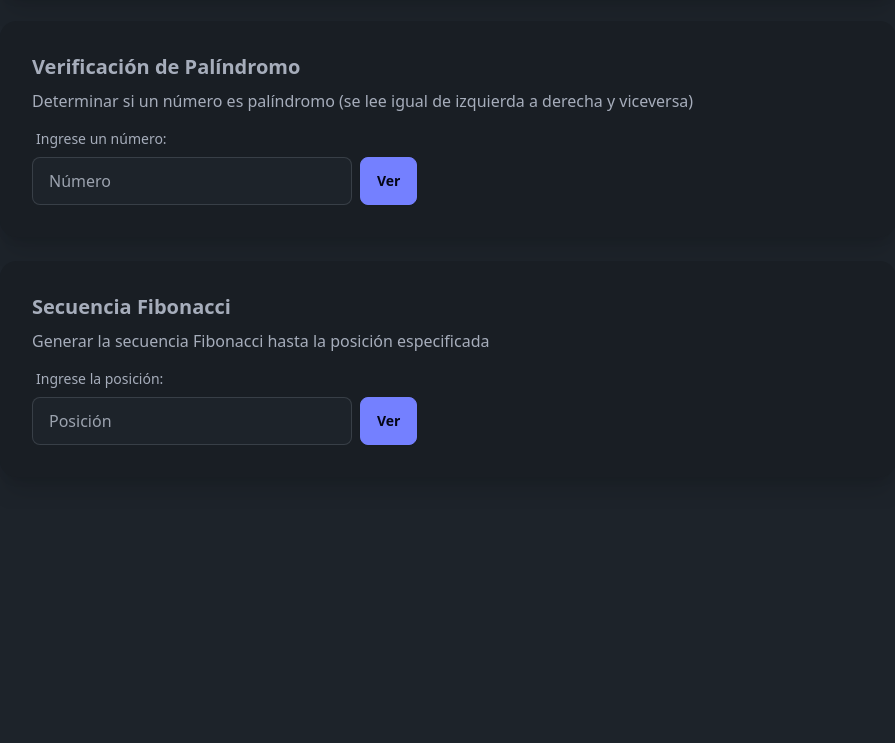
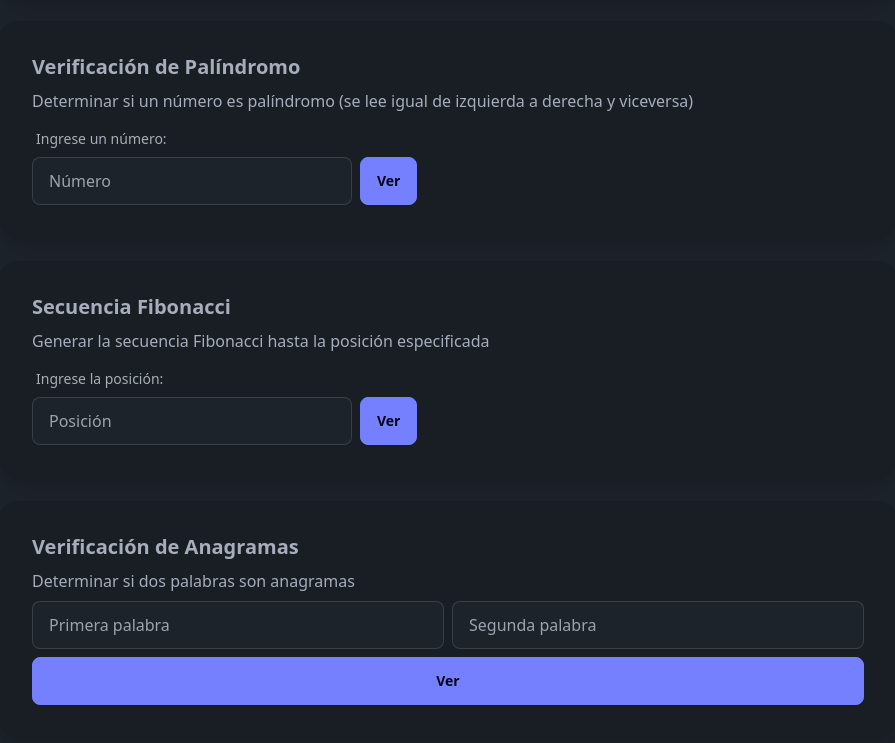
Before and after one commit to amimedicenrufo/ejercicios-de-logica, a plain HTML site: page index.html in a window 1280 px wide. Shown: the part 1215-1958 px from the top of the page, without its empty margins (192-1087 px from the left). Before the commit the page ends 1724 px from the top, so only its background shows below. Drawn offline with nearby package versions, Linux system fonts and the light colour scheme.

Commit message:
ejercicios con anagramas

```diff
--- a/index.html
+++ b/index.html
@@ -192,6 +192,35 @@
             </div>
           </div>
         </div>
+
+        <!-- Ejercicio 7: Anagrama -->
+        <div class="card bg-base-200 shadow-xl">
+          <div class="card-body">
+            <h2 class="card-title">Verificación de Anagramas</h2>
+            <p class="text-base-content">
+              Determinar si dos palabras son anagramas
+            </p>
+            <div class="form-control">
+              <div class="grid grid-cols-1 md:grid-cols-2 gap-2 mb-2">
+                <input
+                  type="text"
+                  id="input7a"
+                  class="input input-bordered"
+                  placeholder="Primera palabra"
+                />
+                <input
+                  type="text"
+                  id="input7b"
+                  class="input input-bordered"
+                  placeholder="Segunda palabra"
+                />
+              </div>
+              <button onclick="checkAnagram()" class="btn btn-primary">
+                Ver
+              </button>
+            </div>
+          </div>
+        </div>
       </div>
     </div>
 
@@ -324,6 +353,31 @@
             secuencia.join(", ")
         );
       }
+
+      // Función para anagramas (ejercicio 7)
+      function checkAnagram() {
+        const palabra1 = document.getElementById("input7a").value.toLowerCase();
+        const palabra2 = document.getElementById("input7b").value.toLowerCase();
+
+        if (!palabra1 || !palabra2) {
+          alert("Por favor ingrese ambas palabras");
+          return;
+        }
+
+        if (palabra1.length !== palabra2.length) {
+          alert("Las palabras no son anagramas");
+          return;
+        }
+
+        if (
+          palabra1.split("").sort().join("") ===
+          palabra2.split("").sort().join("")
+        ) {
+          alert("Las palabras son anagramas");
+        } else {
+          alert("Las palabras no son anagramas");
+        }
+      }
     </script>
   </body>
 </html>
```
Also changed, not shown: example.js (+17 -1 lines).
